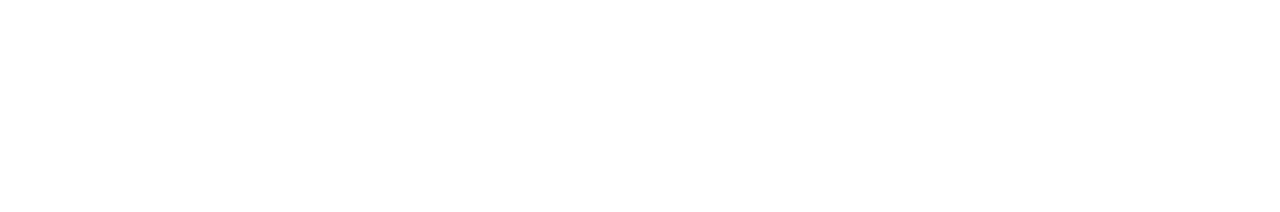
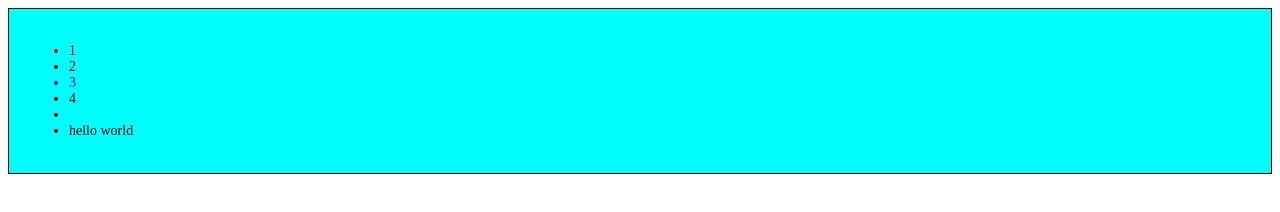
Before and after one commit to RH-Xie/my-mini-vue, a website built with webpack: page src/examples/index.html in a window 1280 px wide. Built offline with nearby package versions, Linux system fonts and the light colour scheme.

Commit message:
feat: runtime render, h

```diff
--- a/src/examples/index.html
+++ b/src/examples/index.html
@@ -6,11 +6,20 @@
   <meta http-equiv="X-UA-Compatible" content="IE=edge">
   <meta name="viewport" content="width=device-width, initial-scale=1.0">
   <title>examples</title>
-  <script src="..//dist/mini-vue.js"></script>
 </head>
 
 <body>
 
 </body>
+<style>
+  .a {
+    background-color: aqua;
+  }
+
+  .b {
+    padding: 20px;
+  }
+</style>
+<script src="..//dist/mini-vue.js"></script>
 
 </html>
--- a/src/index.js
+++ b/src/index.js
@@ -1,39 +1,27 @@
-import { computed } from "./reactive/computed";
-import { effect } from "./reactive/effect";
-import { reactive } from "./reactive/reactive";
-import { ref } from "./reactive/ref";
+import { render, h, Text, Fragment } from "./runtime";
 
-// computed
-const num = (window.num = ref(0));
-// const c = (window.c = computed(() => {
-//     console.log("calculate c.value");
-//     return num.value * 2;
-// }));
-// Object Mode
-const c = (window.c = computed({
-    get() {
-        console.log("calculate c.value");
-        return num.value * 2;
+const vnode = h(
+    "div",
+    {
+        class: "a b",
+        style: {
+            border: "1px solid",
+            fontSize: "14px",
+        },
+        onClick: () => console.log("点点点"),
+        id: "foo",
+        checked: "",
+        custom: false,
     },
-    set(newValue) {
-        num.value = newValue;
-    },
-}));
-
-// reactive
-// const observed = (window.observed = reactive({
-//     count1: 0,
-//     count2: 10,
-// }));
-// effect(() => {
-//     effect(() => {
-//         console.log("count2 is :", observed.count2);
-//     });
-//     console.log("count1 is :", observed.count1);
-// });
-
-// ref
-// const observed = (window.observed = ref(1));
-// effect(() => {
-//     console.log("observed, ", observed.value);
-// });
+    [
+        h("ul", null, [
+            h("li", { style: { color: "red" } }, 1),
+            h("li", null, 2),
+            h("li", { style: { color: "blue" } }, 3),
+            h(Fragment, null, [h("li", null, "4"), h("li")]),
+            h("li", null, [h(Text, null, "hello world")]),
+        ]),
+    ]
+);
+console.log(vnode, document.body);
+render(vnode, document.body);
--- a/src/reactive/computed.js
+++ b/src/reactive/computed.js
@@ -33,6 +33,7 @@ class ComputedImpl {
             // 调度计算，传入一个函数，依赖变化时，将_dirty置为true
             scheduler: () => {
                 // 外部依赖变化
+                // 这里逻辑为什么是这样？
                 if (!this._dirty) {
                     this._dirty = true;
                     // 这个trigger比较特殊
--- /dev/null
+++ b/src/runtime/index.js
@@ -0,0 +1,2 @@
+export { h, Text, Fragment } from "./vnode";
+export { render } from "./render";
--- /dev/null
+++ b/src/runtime/render.js
@@ -0,0 +1,100 @@
+import { isBoolean } from "../../utils";
+import { ShapeFlags } from "./vnode";
+
+export function render(vnode, container) {
+    mount(vnode, container);
+}
+
+function mount(vnode, container) {
+    const { shapeFlag } = vnode;
+    if (shapeFlag & ShapeFlags.ELEMENT) {
+        mountElement(vnode, container);
+    } else if (shapeFlag & ShapeFlags.TEXT) {
+        mountTextNode(vnode, container);
+    } else if (shapeFlag & ShapeFlags.FRAGMENT) {
+        mountFragment(vnode, container);
+    }
+}
+function mountElement(vnode, container) {
+    const { type, props } = vnode;
+    const el = document.createElement(type);
+    mountProps(props, el);
+    mountChildren(vnode, el);
+    container.appendChild(el);
+}
+function mountTextNode(vnode, container) {
+    const textNode = document.createTextNode(vnode.children);
+    container.appendChild(textNode);
+}
+function mountFragment(vnode, container) {
+    // 比如template，直接把子节点挂载到Fragment的父元素即可
+    mountChildren(vnode, container);
+}
+
+function mountComponent(vnode, container) {}
+
+function mountChildren(vnode, container) {
+    const { shapeFlag, children } = vnode;
+    if (shapeFlag & ShapeFlags.TEXT_CHILDREN) {
+        mountTextNode(vnode, container);
+    } else if (shapeFlag & ShapeFlags.ARRAY_CHILDREN) {
+        children.forEach((child) => {
+            mount(child, container);
+        });
+    }
+}
+// {
+//     class: 'a b',
+//     style: {
+//         color: 'red',
+//         fontSize: '14px'
+//     },
+//     onClick: () => {console.log('click')},
+//     checked: '',
+//     custom: false
+// }
+
+// 为什么是这些属性？checked、disable好理解，但是value、innerHTML、textContent
+// GPT：value用setAttribute有可能有些input在有焦点时不好使，DOM Prop就好使
+const domPropsRE = /[A-Z]|^(value|checked|selected|muted|disabled)$/;
+function mountProps(props, el) {
+    for (const key in props) {
+        const value = props[key];
+        switch (key) {
+            case "class":
+                el.className = value;
+                break;
+            case "style":
+                for (const styleName in value) {
+                    el.style[styleName] = value[styleName];
+                }
+                break;
+            default:
+                // 事件（简化过，只识别on+大写开头）
+                // 正则注意：[]外的^是“开头”，[]内的^是“除外”
+                if (/^on[^a-z]/.test(key)) {
+                    // 截掉on
+                    const eventName = key.slice(2).toLowerCase();
+                    el.addEventListener(eventName, value);
+                }
+                // DOM props，DOM属性
+                else if (domPropsRE.test(key)) {
+                    // 形如<input type="checkbox" checked>
+                    // 编译后会得到{'checked': ''}
+                    // 当然在dom中el[key]类型是boolean
+                    if (value === "" && isBoolean(el[key])) {
+                        value = true; // 因为''转boolean是false
+                    }
+                    el[key] = value;
+                } else {
+                    // value是null、undefined均得true
+                    if (value == null || value === false) {
+                        el.removeAttribute(key); // setAttribute设置为false不会起效果，而是永远为true，因为被转成字符串了
+                    } else {
+                        el.setAttribute(key, value);
+                    }
+                }
+                break;
+        }
+    }
+}
--- /dev/null
+++ b/src/runtime/vnode.js
@@ -0,0 +1,48 @@
+import { isArray, isNumber, isString } from "../../utils";
+
+export const ShapeFlags = {
+    ELEMENT: 1,
+    TEXT: 1 << 1,
+    FRAGMENT: 1 << 2,
+    COMPONENT: 1 << 3,
+    TEXT_CHILDREN: 1 << 4,
+    ARRAY_CHILDREN: 1 << 5,
+    CHILDREN: (1 << 4) | (1 << 5), // 这么做是拿来判断：一个虚拟dom是否有Children
+};
+
+export const Text = Symbol("text");
+export const Fragment = Symbol("Fragment");
+
+/**
+ *
+ * @param {string | Object | Text | Fragment} type
+ * @param {Object | null} props
+ * @param {string | number | Array | null} children
+ * @returns VNode
+ */
+export function h(type, props, children) {
+    let shapeFlag = 0;
+    if (isString(type)) {
+        shapeFlag = ShapeFlags.ELEMENT;
+    } else if (type === Text) {
+        shapeFlag = ShapeFlags.TEXT;
+    } else if (type === Fragment) {
+        shapeFlag = ShapeFlags.FRAGMENT;
+    } else if (type === COMPONENT) {
+        shapeFlag = ShapeFlags.COMPONENT;
+    }
+
+    // 判断children类型
+    if (isString(children) || isNumber(children)) {
+        shapeFlag |= ShapeFlags.TEXT_CHILDREN;
+        children = children.toString();
+    } else if (isArray(children)) {
+        shapeFlag |= ShapeFlags.ARRAY_CHILDREN;
+    }
+    return {
+        type,
+        props,
+        children,
+        shapeFlag,
+    };
+}
--- a/utils/index.js
+++ b/utils/index.js
@@ -4,6 +4,18 @@ export function isObject(target) {
 
 export function isArray(target) {
     return Array.isArray(target);
+}
+
+export function isString(target) {
+    return typeof target === "string";
+}
+
+export function isNumber(target) {
+    return typeof target === "number";
+}
+
+export function isBoolean(target) {
+    return typeof target === "boolean";
 }
 
 export function isFunction(target) {
```
Also changed, not shown: src/test/reactive.js (added, +39 -0 lines), dist/mini-vue.js.
